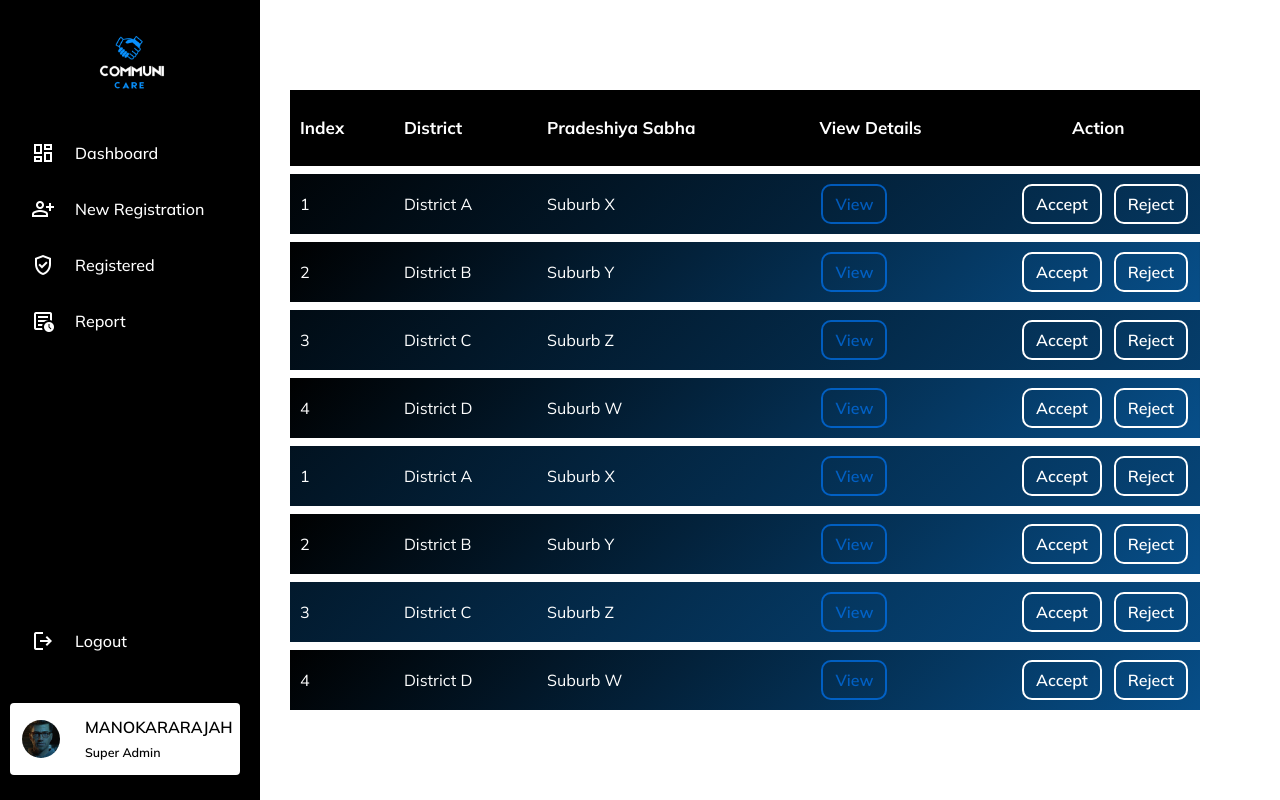
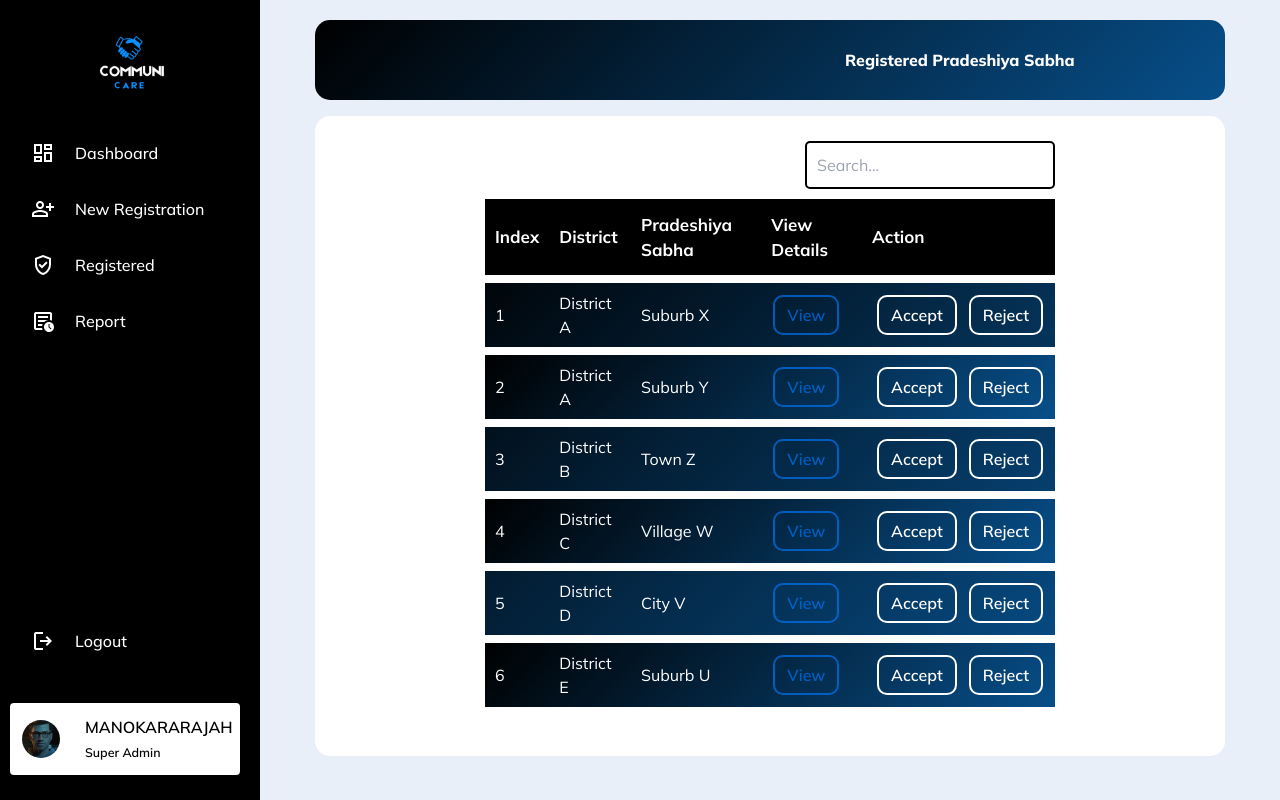
Before and after one commit to CommuniCareSL/CommuniCare-WebApp, a React (Vite) app: page /NewRegistration in a window 1280 px wide. Built offline with nearby package versions, Linux system fonts and the light colour scheme.

Commit message:
Registered page css jsx changes

```diff
--- a/src/pages/SuperAdmin/NewRegistration.jsx
+++ b/src/pages/SuperAdmin/NewRegistration.jsx
@@ -1,14 +1,49 @@
-import React from 'react';
+import React, { useState } from 'react';
 import '../../styles/pages/SuperAdmin/NewRegistration.css';
 import 'boxicons/css/boxicons.min.css';
 import Sidebar from '../../components/SuperAdmin/Sidebar';
 
 export const Newregistration = () => {
+  const [searchQuery, setSearchQuery] = useState('');
+
+  const handleSearchChange = (e) => {
+    setSearchQuery(e.target.value);
+  };
+
+  const data = [
+    { index: 1, district: 'District A', pradeshiyaSabha: 'Suburb X' },
+    { index: 2, district: 'District A', pradeshiyaSabha: 'Suburb Y' },
+    { index: 3, district: 'District B', pradeshiyaSabha: 'Town Z' },
+    { index: 4, district: 'District C', pradeshiyaSabha: 'Village W' },
+    { index: 5, district: 'District D', pradeshiyaSabha: 'City V' },
+    { index: 6, district: 'District E', pradeshiyaSabha: 'Suburb U' }
+  ];
+
+
+  // Filter data based on search query
+  const filteredData = data.filter(item =>
+    item.district.toLowerCase().includes(searchQuery.toLowerCase()) ||
+    item.pradeshiyaSabha.toLowerCase().includes(searchQuery.toLowerCase())
+  );
+
   return (
+    <div>
+      <Sidebar />
+      <div className="admin-complaints-home-page">
+        <div className="complaint-title-container">
+          <h3>Registered Pradeshiya Sabha</h3>
+        </div>
+        <div className="admin-complaint-table-tab-view">
           <div className="new-registration-page">
-
-      <Sidebar />
             <div className="registration-content">
+              <div className="search-bar">
+                <input
+                  type="text"
+                  placeholder="Search..."
+                  value={searchQuery}
+                  onChange={handleSearchChange}
+                />
+              </div>
               <div className="table-container">
                 <table className="registration-table">
                   <thead>
@@ -17,14 +52,15 @@ export const Newregistration = () => {
                       <th>District</th>
                       <th>Pradeshiya Sabha</th>
                       <th>View Details</th>
-                <th style={{paddingLeft:'65px'}}>Action</th>
+                      <th>Action</th>
                     </tr>
                   </thead>
                   <tbody>
-              <tr>
-                <td>1</td>
-                <td>District A</td>
-                <td>Suburb X</td>
+                    {filteredData.map((item) => (
+                      <tr key={item.index}>
+                        <td>{item.index}</td>
+                        <td>{item.district}</td>
+                        <td>{item.pradeshiyaSabha}</td>
                         <td><button className="view-btn">View</button></td>
                         <td>
                           <div className="action-buttons">
@@ -33,96 +69,16 @@ export const Newregistration = () => {
                           </div>
                         </td>
                       </tr>
-              <tr>
-                <td>2</td>
-                <td>District B</td>
-                <td>Suburb Y</td>
-                <td><button className="view-btn">View</button></td>
-                <td>
-                  <div className="action-buttons">
-                    <button className="accept-btn">Accept</button>
-                    <button className="reject-btn">Reject</button>
-                  </div>
-                </td>
-              </tr>
-              <tr>
-                <td>3</td>
-                <td>District C</td>
-                <td>Suburb Z</td>
-                <td><button className="view-btn">View</button></td>
-                <td>
-                  <div className="action-buttons">
-                    <button className="accept-btn">Accept</button>
-                    <button className="reject-btn">Reject</button>
-                  </div>
-                </td>
-              </tr>
-              <tr>
-                <td>4</td>
-                <td>District D</td>
-                <td>Suburb W</td>
-                <td><button className="view-btn">View</button></td>
-                <td>
-                  <div className="action-buttons">
-                    <button className="accept-btn">Accept</button>
-                    <button className="reject-btn">Reject</button>
-                  </div>
-                </td>
-              </tr>
-              <tr>
-                <td>1</td>
-                <td>District A</td>
-                <td>Suburb X</td>
-                <td><button className="view-btn">View</button></td>
-                <td>
-                  <div className="action-buttons">
-                    <button className="accept-btn">Accept</button>
-                    <button className="reject-btn">Reject</button>
-                  </div>
-                </td>
-              </tr>
-              <tr>
-                <td>2</td>
-                <td>District B</td>
-                <td>Suburb Y</td>
-                <td><button className="view-btn">View</button></td>
-                <td>
-                  <div className="action-buttons">
-                    <button className="accept-btn">Accept</button>
-                    <button className="reject-btn">Reject</button>
-                  </div>
-                </td>
-              </tr>
-              <tr>
-                <td>3</td>
-                <td>District C</td>
-                <td>Suburb Z</td>
-                <td><button className="view-btn">View</button></td>
-                <td>
-                  <div className="action-buttons">
-                    <button className="accept-btn">Accept</button>
-                    <button className="reject-btn">Reject</button>
-                  </div>
-                </td>
-              </tr>
-              <tr>
-                <td>4</td>
-                <td>District D</td>
-                <td>Suburb W</td>
-                <td><button className="view-btn">View</button></td>
-                <td>
-                  <div className="action-buttons">
-                    <button className="accept-btn">Accept</button>
-                    <button className="reject-btn">Reject</button>
-                  </div>
-                </td>
-              </tr>
+                    ))}
                   </tbody>
                 </table>
               </div>
             </div>
           </div>
-  )
+        </div>
+      </div>
+    </div>
+  );
 }
 
 export default Newregistration;
--- a/src/styles/pages/SuperAdmin/NewRegistration.css
+++ b/src/styles/pages/SuperAdmin/NewRegistration.css
@@ -1,87 +1,109 @@
-.new-registration-page .registration-content {
-  margin-top: 70px;
-  margin-left: 150px; /* Adding some space to avoid touching the sidebar */
+.admin-complaints-home-page {
+  flex-grow: 1;
+  padding: 20px;
+  min-height: 100vh;
+  margin-left: 85px;
   transition: margin-left 0.4s ease;
-  margin-right: 60px;
+  background-color: #e8eff9;
+  overflow-y: auto;
 }
 
-/* background: linear-gradient(135deg, #000000, #074f8a); */
-
-.new-registration-page .sidebar:hover ~ .registration-content {
-  margin-left: 270px; /* Adjust to match expanded sidebar width */
+.sidebar:hover ~ .admin-complaints-home-page {
+  margin-left: 260px;
 }
 
-.new-registration-page{
-  padding: 20px;
-
+.complaint-title-container {
+  width: calc(100% - 70px);
+  margin-left: 35px;
+  height: 10vh;
+  display: flex;
+  align-items: center;
+  margin-bottom: 2vh;
+  background: linear-gradient(135deg, #000000, #074f8a);
+  border-radius: 15px;
+  padding: 30px;
 }
 
-
-
-/* .title {
-  font-size: 24px;
-  font-weight: 700;
-  margin-bottom: 40px;
-  color: #0991FF;
-  align-items: center;
+.complaint-title-container h3 {
+  font-weight: 800;
   text-align: center;
-  font-family: Arial, Helvetica, sans-serif;
-} */
-
-.new-registration-page .table-container {
-  overflow-x: auto;
-  /* margin: 60px; */
+  color: white;
+  margin-left: 500px; /* Center text properly */
 }
 
-.new-registration-page .registration-table {
-  max-width: 100%;
-  width: auto;
+.admin-complaint-table-tab-view {
+  width: calc(100% - 70px);
+  margin-left: 35px;
+  height: 80vh;
+  display: flex;
+  align-items: flex-start;
+  justify-content: space-between; /* Adjust to fit search bar and table side by side */
+  background-color: #fff;
+  border-radius: 15px;
+  box-sizing: border-box;
+}
+
+.new-registration-page {
+  width: 100%;
+  display: flex;
+  flex-direction: column;
+  margin-right: 90px;
+}
+
+.search-bar {
+  margin-bottom: 10px;
+  display: flex;
+  justify-content: flex-end;
+  margin-top: -65px;
+}
+
+.search-bar input {
+  padding: 10px;
+  border-radius: 5px;
+  border: 2px solid #000000;
+  width: 250px; /* Adjust as needed */
+  color: rgb(0, 0, 0);
+}
+
+.table-container {
+  width: 100%;
+  margin-top: 0;
+  margin-right: 0;
+}
+
+.registration-table {
+  width: 100%; /* Adjust to fit within the container */
   border-collapse: collapse;
   background: linear-gradient(135deg, #000000, #074f8a);
-  color: rgb(255, 255, 255);
+  color: #ffffff;
 }
 
-.new-registration-page .registration-table {
-  width: 100%; /* Increase this value as needed */
-  max-width: none;
-}
-
-
-.new-registration-page .registration-table th,
-.new-registration-page .registration-table td {
-  padding: 8px 10px; /* Adjusted padding to reduce table size */
+.registration-table th,
+.registration-table td {
+  padding: 8px 10px;
   text-align: left;
   border-bottom: 8px solid #ffffff;
 }
 
-.new-registration-page .registration-table th {
-  color: #fff;
+.registration-table th {
   background: black;
   height: 80px;
   font-size: 17px;
 }
 
-.new-registration-page .registration-table th:last-child,
-.new-registration-page .registration-table td:last-child {
-  width: 150px; /* Reduce the width of the Action column */
-  color: white;
+.registration-table th:last-child,
+.registration-table td:last-child {
+  width: 150px;
 }
 
-.new-registration-page .registration-table tr:nth-child(even) {
+.registration-table tr:nth-child(even),
+.registration-table tr:hover {
   background: linear-gradient(135deg, #000000, #074f8a);
 }
 
-.new-registration-page .registration-table tr:hover {
-  background: linear-gradient(135deg, #000000, #074f8a);
-}
-
-.new-registration-page .registration-table td {
-  color: #ffffff;
-}
-
-.new-registration-page .view-btn,
-.new-registration-page .accept-btn,
-.new-registration-page .reject-btn {
+.view-btn,
+.accept-btn,
+.reject-btn {
   padding: 6px 12px;
   margin: 2px;
   border: none;
@@ -89,67 +111,8 @@
   border-radius: 10px;
 }
 
-.new-registration-page .accept-btn,
-.new-registration-page .reject-btn {
-  margin-left: 5px;
+.accept-btn:hover,
+.reject-btn:hover,
+.view-btn:hover {
+  transform: scale(1.025);
 }
-
-.new-registration-page .action-buttons {
-  display: flex;
-  gap: 5px;
-}
-
-/* Responsive adjustments */
-@media (max-width: 768px) {
-  .new-registration-page .registration-content {
-    margin-left: 20px;
-  }
-
-  .new-registration-page .sidebar:hover ~ .registration-content {
-    margin-left: 90px;
-  }
-}
-
-.new-registration-page .view-btn {
-  background: transparent;
-  color: rgba(0, 122, 255, 0.65);
-  border: 2px solid rgba(0, 122, 255, 0.65);
-  transition: all .3s ease;
-  font-weight: 600;
-}
-
-.new-registration-page .view-btn:hover {
-  transform: scale(1.25);
-  color: rgba(255, 255, 255, 0.9);
-  border-color: rgba(255, 255, 255, 0.9);
-}
-
-.new-registration-page .accept-btn {
-  background: transparent;
-  color: white;
-  border: 2px solid white;
-  transition: all .3s ease;
-  font-weight: 600;
-}
-
-.new-registration-page .accept-btn:hover {
-  transform: scale(1.125);
-  color: rgba(19, 158, 98, 0.9);
-  border-color: rgba(19, 158, 98, 0.9);
-  background: black;
-}
-
-.new-registration-page .reject-btn {
-  background: transparent;
-  color: white;
-  border: 2px solid white;
-  transition: all .3s ease;
-  font-weight: 600;
-}
-
-.new-registration-page .reject-btn:hover {
-  transform: scale(1.125);
-  color: rgb(145, 20, 20);
-  border-color: rgb(145, 20, 20);
-  background: black;
-}
```
Lines whose indentation alone changed are shown as unchanged.
